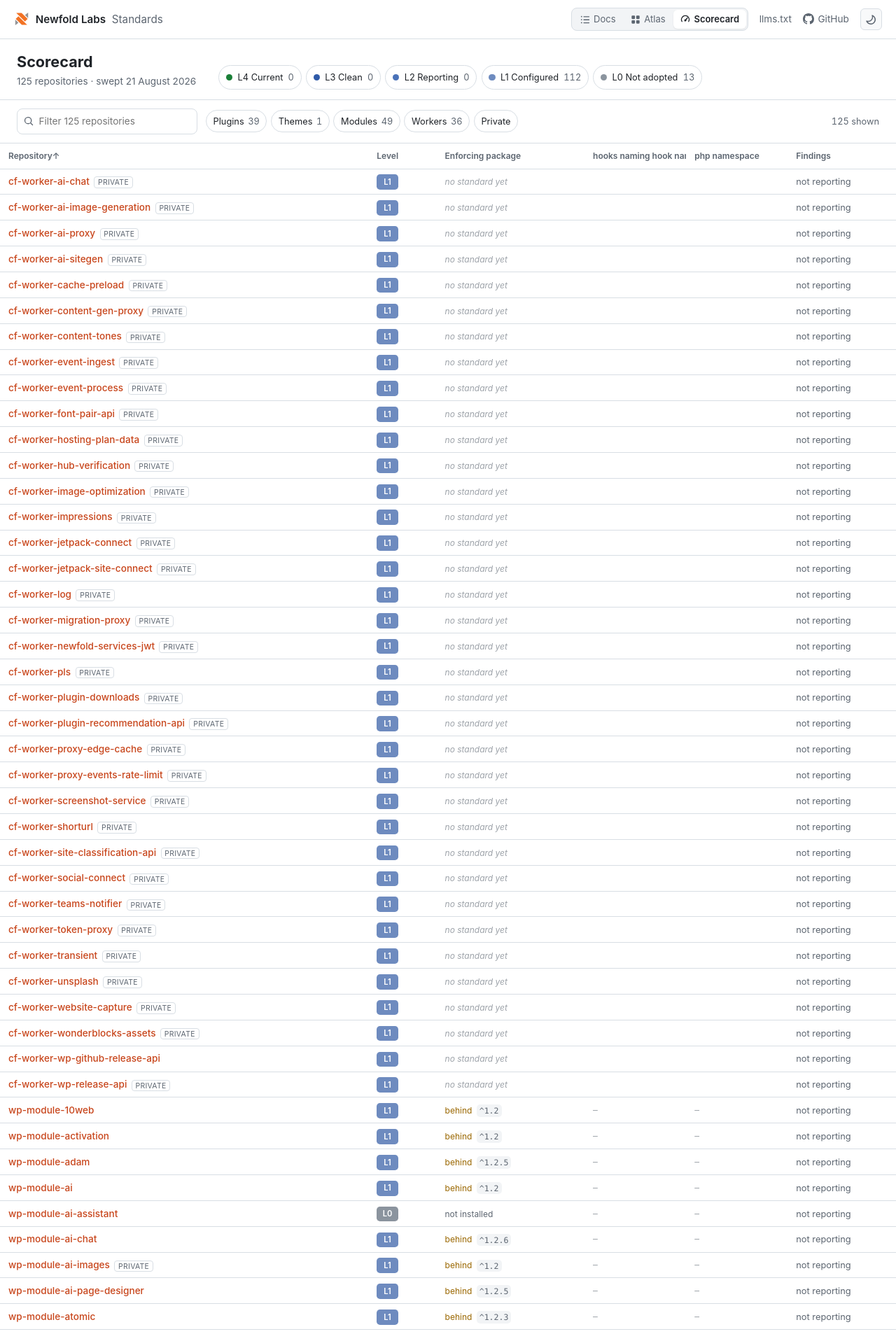
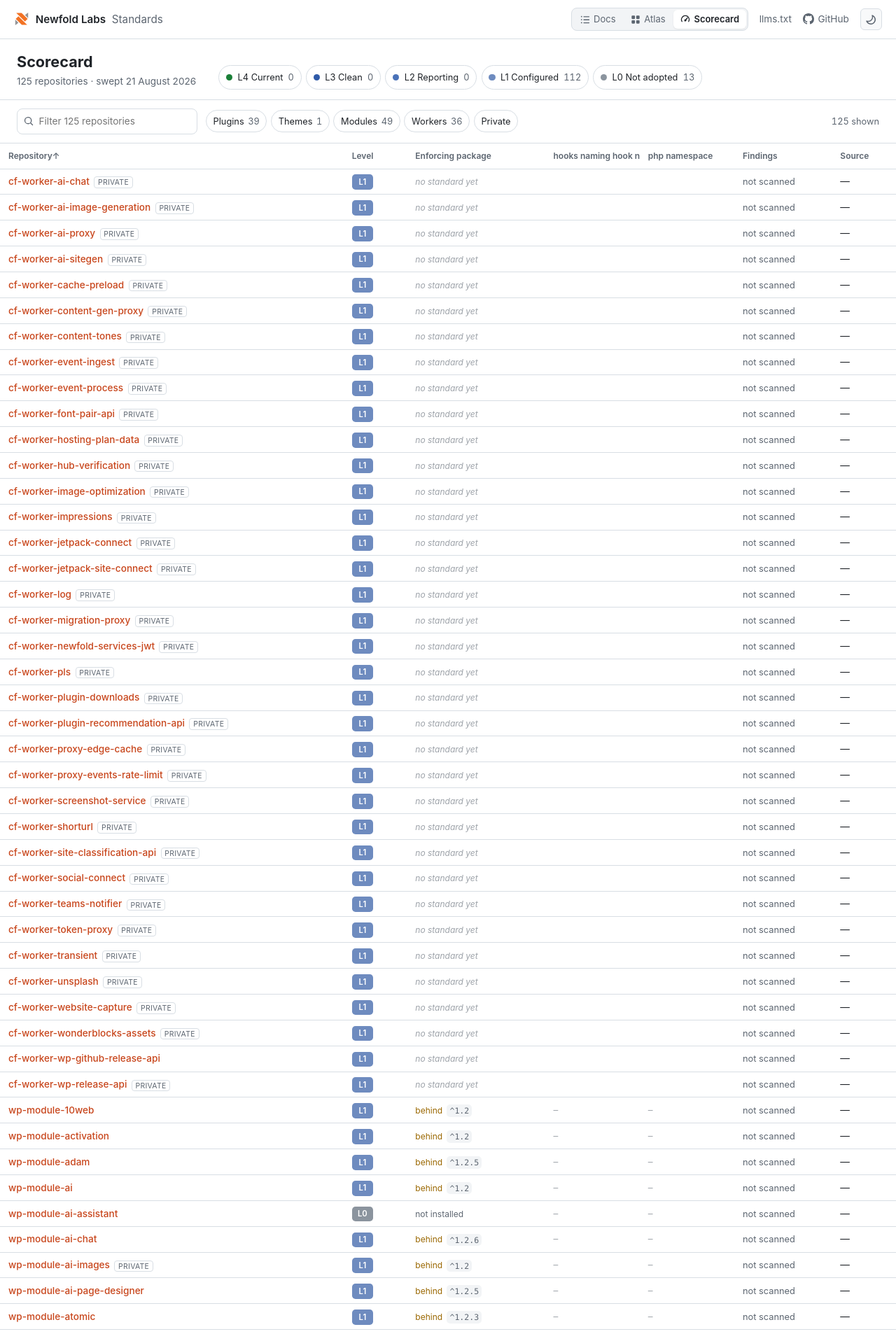
Before and after one commit to newfold-labs/standards, a Jekyll site: the page built from scorecard.html, in a window 1280 px wide. Shown: the top 1906 px of the page at 70% size. Built offline with Jekyll 4.4.1, drawn with Linux system fonts in a browser that asks for light colours; some of the changed text lies outside the part shown.

Commit message:
feat(PRESS0-4794): show every finding, and where it came from
The findings column is the real total now, with the cited count beside it.
The gap between the two is the rules backlog, and showing only the cited half
would have made that backlog invisible.

Adds the fleet view, which no per-repository row can give you: what is wrong
across the org, ordered by how many repositories a sniff appears in. One
repository with four hundred array-spacing findings is a tidy-up; forty
repositories with one each is a standard nobody has been told about.

```diff
--- a/scorecard.html
+++ b/scorecard.html
@@ -149,6 +150,7 @@ same as failing it and must never be coloured as though it were.
           <th scope="col" class="grid__sort" data-sort="findings" aria-sort="none">
             <button type="button">Findings</button>
           </th>
+          <th scope="col">Source</th>
         </tr>
       </thead>
       <tbody>
@@ -208,15 +210,33 @@ same as failing it and must never be coloured as though it were.
           </td>
           {%- endfor -%}
 
+          {%- comment -%}
+          Everything phpcs found, not only what a rule cites. The cited count is
+          shown beside it because the gap between the two is the rules backlog,
+          and hiding it would make the backlog invisible.
+          {%- endcomment -%}
           <td class="row__findings">
             {%- if repo.finding_count > 0 -%}
-            <button type="button" class="count" data-open="{{ repo.name }}">
-              {{ repo.finding_count }}{% if repo.error_count > 0 %} <span class="count__bad">{{ repo.error_count }} error</span>{% endif %}
+            <button type="button" class="count" data-open="{{ repo.name }}"
+                    title="{{ repo.finding_count }} findings, {{ repo.cited_count }} citing a documented standard">
+              <span class="count__n">{{ repo.finding_count }}</span>
+              {%- if repo.error_count > 0 %}<span class="count__bad">{{ repo.error_count }}e</span>{% endif -%}
+              {%- if repo.cited_count > 0 %}<span class="count__cited">{{ repo.cited_count }} cited</span>{% endif -%}
             </button>
-            {%- elsif repo.signals.check_reports -%}
+            {%- elsif repo.finding_source -%}
             <span class="count count--clean">clean</span>
             {%- else -%}
-            <span class="count count--quiet">not reporting</span>
+            <span class="count count--quiet">not scanned</span>
+            {%- endif -%}
+          </td>
+
+          <td class="row__source">
+            {%- if repo.finding_source == 'reported' -%}
+            <span class="src src--reported" title="The repository's own CI published this">reported</span>
+            {%- elsif repo.finding_source == 'scanned' -%}
+            <span class="src src--scanned" title="Scanned centrally; the repository does not report yet">scanned</span>
+            {%- else -%}
+            <span class="src src--none">&mdash;</span>
             {%- endif -%}
           </td>
         </tr>
@@ -226,6 +246,54 @@ same as failing it and must never be coloured as though it were.
 
     <p class="board__empty" id="board-empty" hidden>Nothing matches.</p>
   </div>
+
+  {%- comment -%}
+  What is wrong across the fleet, rather than in any one repository. This is the
+  view that answers what to fix first: one repository with forty array-spacing
+  findings is a tidy-up, and forty repositories with one each is a standard
+  nobody has been told about.
+
+  Sorted by how many repositories a sniff appears in rather than by raw count,
+  so a single noisy repository cannot dominate the list.
+  {%- endcomment -%}
+  {%- if board.summary.by_sniff and board.summary.by_sniff.size > 0 -%}
+  <details class="spread">
+    <summary class="spread__head">
+      Across the fleet
+      <span class="spread__hint">{{ board.summary.findings }} findings &middot; {{ board.summary.cited }} citing a standard</span>
+    </summary>
+    <div class="spread__body">
+      <table class="spread__table">
+        <thead>
+          <tr>
+            <th scope="col">Sniff</th>
+            <th scope="col">Repos</th>
+            <th scope="col">Errors</th>
+            <th scope="col">Warnings</th>
+            <th scope="col">Standard</th>
+          </tr>
+        </thead>
+        <tbody>
+          {%- for entry in board.summary.by_sniff -%}
+          <tr>
+            <th scope="row"><code>{{ entry.sniff }}</code></th>
+            <td>{{ entry.repos }}</td>
+            <td>{% if entry.errors > 0 %}<span class="spread__bad">{{ entry.errors }}</span>{% endif %}</td>
+            <td>{% if entry.warnings > 0 %}{{ entry.warnings }}{% endif %}</td>
+            <td>
+              {%- if entry.rule -%}
+              <a href="{{ '/atlas.html' | relative_url }}#{{ entry.rule }}">{{ entry.rule }}</a>
+              {%- else -%}
+              <span class="spread__uncited">no rule yet</span>
+              {%- endif -%}
+            </td>
+          </tr>
+          {%- endfor -%}
+        </tbody>
+      </table>
+    </div>
+  </details>
+  {%- endif -%}
 
   {%- comment -%}
   What the columns mean. Three states rather than two is the one thing on this
```
Also changed, not shown: other parts of scorecard.html (+2 -1 lines).
